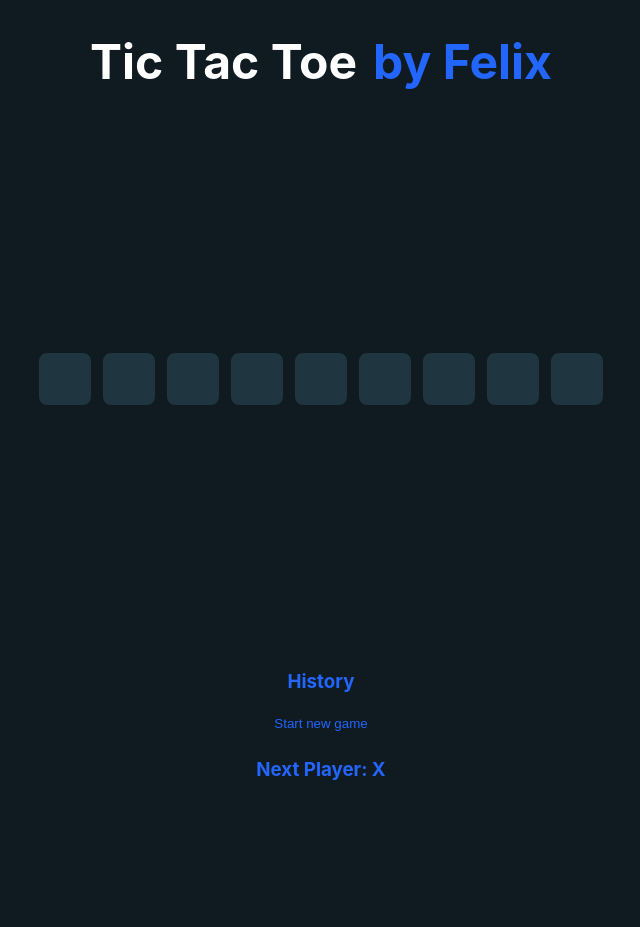
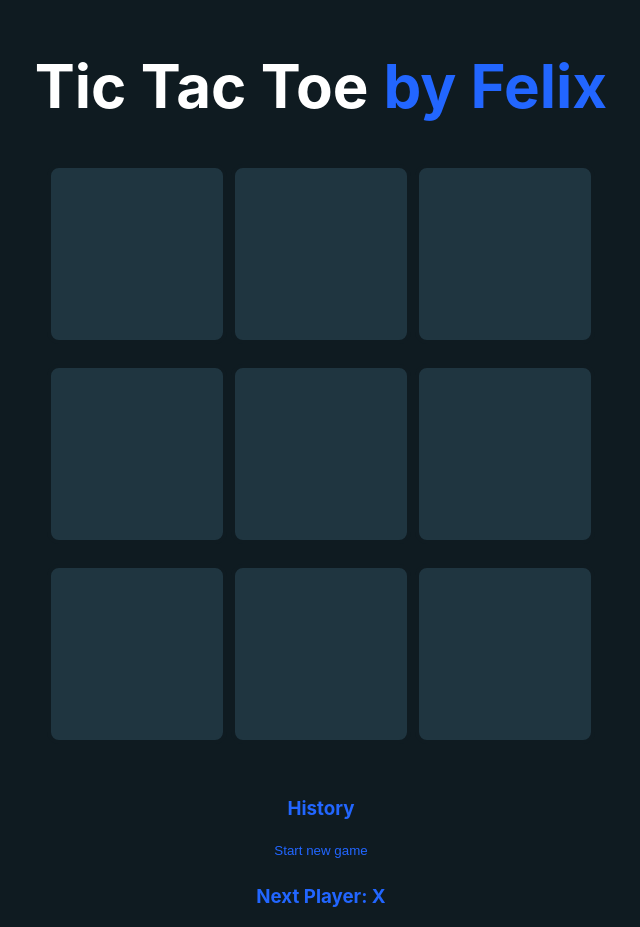
Before and after one commit to Felixdiamond/nineTicks, a React (Create React App) app: page / in a window 1280 px wide. Shown: the whole page, without its empty margins (319-959 px from the left). Before the commit the page ends 800 px from the top, so only its background shows below. Built offline with nearby package versions, Linux system fonts and the light colour scheme.

Commit message:
update styling

```diff
--- a/src/Components/TicTacToe/TicTacToe.css
+++ b/src/Components/TicTacToe/TicTacToe.css
@@ -1,17 +1,11 @@
 .container {
     text-align: center;
-    max-width: 100vw;
-    height: 100vh;
-    display: flex;
-    flex-direction: column;
-    justify-content: center;
-    align-items: center;
 }
 
 .title {
-    margin-top: 2rem;
+    margin-top: 50px;
     color: white;
-    font-size: 3rem;
+    font-size: 60px;
     display: flex;
     justify-content: center;
     align-items: center;
@@ -19,31 +13,27 @@
 
 .title span {
     color: #26ff;
-    padding-left: 1rem;
+    padding-left: 15px;
 }
 
 .reset {
-    width: 15rem;
-    height: 3rem;
+    width: 250px;
+    height: 100px;
     border: none;
     outline: none;
     cursor: pointer;
-    border-radius: 25px;
+    border-radius: 50px;
     background: #1f3540;
-    font-size: 1.5rem;
+    font-size: 26px;
     color: #26ff;
-    margin-top: 1rem;
-    margin-bottom: 3rem;
+    margin-top: 25px;
+    margin-bottom: 50px;
     transition: all 0.3s ease;
 }
 
-.reset:hover {
-    background: #26ff;
-    color: #1f3540;
-}
-
 .board {
-    max-width: 90vw;
+    height: 600px;
+    width: 564px;
     display: flex;
     flex-wrap: wrap;
     justify-content: center;
@@ -54,16 +44,19 @@
     display: flex;
     justify-content: center;
     align-items: center;
-    height: 20vw;
-    width: 20vw;
-    max-height: 60px;
-    max-width: 60px;
+    height: 180px;
+    width: 180px;
     background: #1f3540;
     border: 4px solid #0f1b21;
     border-radius: 12px;
     cursor: pointer;
     margin: 2px;
     transition: all 0.3s ease;
+}
+
+.reset:hover {
+    background: #26ff;
+    color: #1f3540;
 }
 
 .square:hover {
@@ -98,24 +91,3 @@
 .info-wrapper button:hover {
     color: #1f3540;
 }
-
-@media only screen and (max-width: 600px) {
-    .square {
-        height: 30vw;
-        width: 30vw;
-    }
-}
-
-@media only screen and (min-width: 601px) and (max-width: 1024px) {
-    .square {
-        height: 20vw;
-        width: 20vw;
-    }
-}
-
-@media only screen and (min-width: 1025px) {
-    .square {
-        height: 10vw;
-        width: 10vw;
-    }
-}
```
